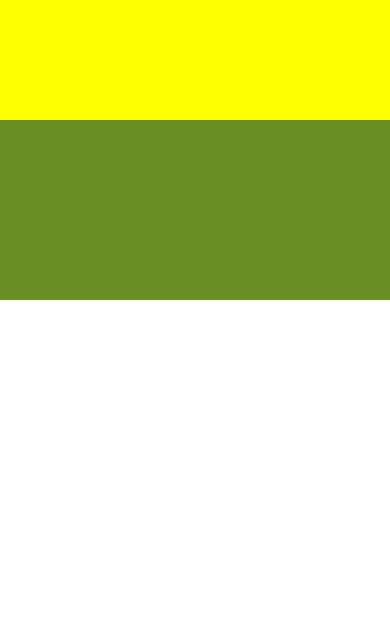
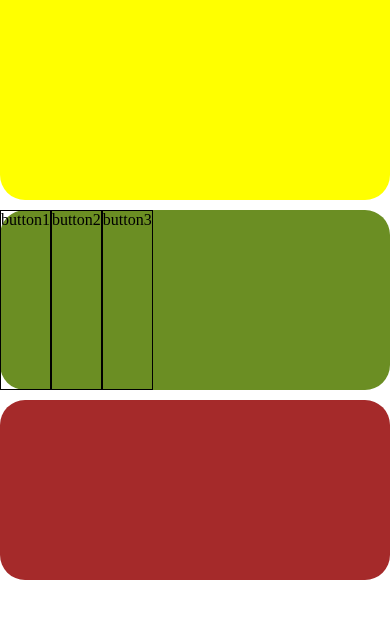
Before and after one commit to NizarNEM/Drievliet_Groep19, a plain HTML site: page index.html in a window 390 px wide. Drawn offline with Linux system fonts and the light colour scheme.

Commit message:
flexbox toegevoegd

```diff
--- a/css/index.css
+++ b/css/index.css
@@ -1,44 +1,92 @@
 *{
-    margin: 0 auto;
     padding: 0;
+    margin: 0;
     box-sizing: border-box;
+}
+
+body > div {
+    margin-bottom: 10px;
 }
 
 .topbar{
     width: 100%;
-    height: 120px;
+    height: 600px;
     background-color: red;
-    display: flex;
+    border-radius:0 0 25px 25px;
 }
 
 .buttons{
     width: 100%;
     height: 180px;
     background-color: tomato;
+    border-radius: 25px;
+    display: flex;
+    flex-direction: row;
+    border-color: black;
+    border-width: thick;
+}
+
+.button {
+    height: 100%;
+    border: 1px solid black;
+}
+
+.agenda {
+    width: 100%;
+    height: 180px;
+    background-color: darkseagreen;
+    border-radius: 25px;
 }
 @media screen and (max-width: 801px){
     .topbar {
-        width: 800px;
-        height: 120px;
+        width: 801px;
+        height: 400px;
         background-color: black;
+        border-radius: 0 0 25px 25px;
     }
     .buttons{
         width: 801px;
         height: 180px;
         background-color: indigo;
+        border-radius: 25px;
+        display: flex;
+        flex-direction: column;
+        border-color: black;
+        border-width: thick;
+    }
+    .agenda{
+        width: 801px;
+        height: 180px;
+        background-color: darkorange;
+        border-radius: 25px;
     }
 }
 
 
 @media screen and (max-width: 401px){
     .topbar {
-        width: 401px;
-        height: 120px;
+        width: 100%;
+        height: 200px;
         background-color: yellow;
+        border-radius: 0 0 25px 25px;
     }
     .buttons{
-        width: 401px;
+        width: 100%;
         height: 180px;
         background-color: olivedrab;
+        border-radius: 25px;
+        display: flex;
+        flex-direction: row;
+        border-color: black;
+        border-width: thick;
+    }
+    .agenda{
+        width: 100%;
+        height: 180px;
+        background-color: brown;
+        border-radius: 25px;
+        display: flex;
+        flex-direction: column;
+
     }
 }
--- a/index.html
+++ b/index.html
@@ -3,9 +3,7 @@
 <head>
     <meta charset="UTF-8">
     <meta name="viewport" content="width=device-width, initial-scale=1">
-
     <title>Drievliet</title>
-
 <!--  favicon logo maker-->
     <link rel="stylesheet" href="css/index.css">
     <link rel="apple-touch-icon" sizes="57x57" href="img/favicon/apple-icon-57x57.png">
@@ -25,13 +23,17 @@
     <meta name="msapplication-TileColor" content="#ffffff">
     <meta name="msapplication-TileImage" content="/ms-icon-144x144.png">
     <meta name="theme-color" content="#ffffff">
-
 </head>
 <body>
 <div class="topbar">
 
 </div>
 <div class="buttons">
+    <div class="button">button1</div>
+    <div class="button">button2</div>
+    <div class="button">button3</div>
+</div>
+<div class="agenda">
 
 </div>
 </body>
```
